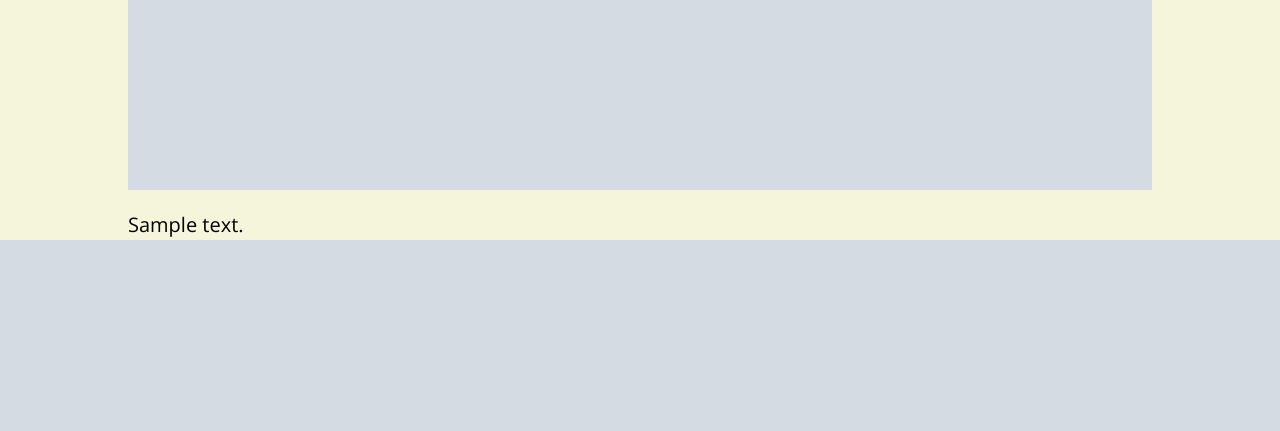
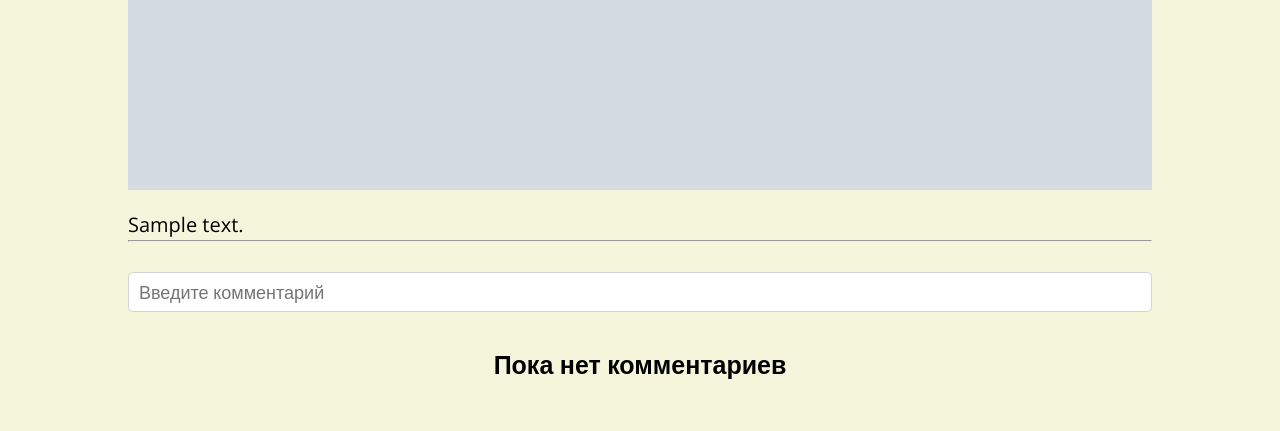
Before and after one commit to doublewera/blog_421, a Django app: page /app/post/1/ in a window 1280 px wide. Shown: the part 798-1229 px from the top of the page. Before the commit the page ends 1038 px from the top, so only its background shows below. Run offline with Django 5.2, Linux system fonts and the light colour scheme; tables that the repository leaves empty hold one stand-in row (values such as "Sample post"); grey boxes marked "Sample" are stand-in pictures; some web fonts are replaced.

Commit message:
comments form

```diff
--- a/app/admin.py
+++ b/app/admin.py
@@ -1,4 +1,5 @@
 from django.contrib import admin
-from .models import Post
+from .models import Post, Comment
 
 admin.site.register(Post)
+admin.site.register(Comment)
--- a/app/forms.py
+++ b/app/forms.py
@@ -1,7 +1,14 @@
 from django import forms
-from .models import Post
+from .models import Post, Comment
+
 
 class PostForm(forms.ModelForm):
     class Meta:
         model = Post
-        fields = ['title', 'body', 'image']
+        fields = ["title", "body", "image"]
+
+
+class CommentForm(forms.ModelForm):
+    class Meta:
+        model = Comment
+        fields = ["body"]
--- a/app/models.py
+++ b/app/models.py
@@ -13,3 +13,13 @@ class Post(models.Model):
 
     def snippet(self):
         return self.body[:30] + '...'
+
+class Comment(models.Model):
+    body = models.TextField()
+    date_created = models.DateField(auto_now_add=True)
+    date_edited = models.DateField(auto_now=True)
+    post = models.ForeignKey(Post, on_delete=models.CASCADE)
+    author = models.ForeignKey('auth.User', on_delete=models.CASCADE)
+
+    def __str__(self):
+        return self.body
--- a/app/templates/post.html
+++ b/app/templates/post.html
@@ -1,6 +1,4 @@
-{% extends 'base_layout.html' %}
-
-{% block content %}
+{% extends 'base_layout.html' %} {% block content %}
 <div class="post-container">
   <div class="header">
     <div>
@@ -10,7 +8,7 @@
     {% if post.author == user or user.is_staff %}
     <div class="buttons">
       <a href="{% url 'app:edit_post' post.pk %}" class="button primary">
-       <ion-icon name="create-outline"></ion-icon>
+        <ion-icon name="create-outline"></ion-icon>
       </a>
       <a href="{% url 'app:delete_post' post.pk %}" class="button danger">
         <ion-icon name="trash-outline"></ion-icon>
@@ -23,5 +21,23 @@
     <img src="{{ post.image.url }}" alt="" />
   </div>
   <div class="post-body">{{post.body}}</div>
+  <hr />
+
+  <form class="comments" method="post">
+    {% csrf_token %}
+
+    {% for field in form %}
+    <input
+      type="text"
+      class="input"
+      name="{{field.name}}"
+      placeholder="Введите комментарий"
+    />
+    {% endfor %}
+
+    <div class="comments-list">
+      <div class="title">Пока нет комментариев</div>
+    </div>
+  </form>
 </div>
 {% endblock %}
--- a/app/views.py
+++ b/app/views.py
@@ -1,17 +1,24 @@
 from django.shortcuts import render, redirect
 from .models import *
-from .forms import PostForm
+from .forms import PostForm, CommentForm
 from django.contrib.auth.decorators import login_required
-from django.http import HttpResponse
 from django.shortcuts import get_object_or_404
+
 
 def home(request):
     posts = Post.objects.all()
     return render(request, "home.html", {"posts": posts})
 
+
 def post(request, pk):
-    post_data = get_object_or_404(Post, pk=pk) # стало
-    return render(request, "post.html", {"post": post_data})
+    post_data = get_object_or_404(Post, pk=pk)
+    form = CommentForm()
+
+    if request.method == "POST":
+        create_comment(request, post_data)
+        return redirect("app:post", pk=post_data.pk)
+
+    return render(request, "post.html", {"post": post_data, "form": form})
 
 
 @login_required(login_url="users:login")
@@ -36,8 +43,7 @@ def edit_post(request, pk):
     post_data = Post.objects.get(id=pk)
 
     if post_data.author != request.user:
-        return render(request, '403.html')
-
+        return render(request, "403.html")
 
     form = PostForm(request.POST or None, request.FILES or None, instance=post_data)
 
@@ -53,10 +59,20 @@ def delete_post(request, pk):
     post_data = Post.objects.get(id=pk)
 
     if post_data.author != request.user:
-        return render(request, '403.html')
+        return render(request, "403.html")
 
     if request.method == "POST":
         post_data.delete()
         return redirect("app:home")
 
     return render(request, "delete_post.html", {"pk": pk})
+
+
+def create_comment(request, post_data):
+    form = CommentForm(request.POST)
+
+    if form.is_valid():
+        comment = form.save(commit=False)
+        comment.author = request.user
+        comment.post = post_data
+        comment.save()
--- a/blog/settings.py
+++ b/blog/settings.py
@@ -11,7 +11,7 @@ BASE_DIR = Path(__file__).resolve().parent.parent
 SECRET_KEY = "django-insecure-7=%ilr$l_m0n-2pnv@^w$b#7%&93#j#00&(u5n_tb!5n0bs-z8"
 
 # SECURITY WARNING: don't run with debug turned on in production!
-DEBUG = False
+DEBUG = True
 
 ALLOWED_HOSTS = ["localhost", "127.0.0.1"]
 
--- a/static/style.css
+++ b/static/style.css
@@ -231,3 +231,22 @@ form .title {
 .redirect a:hover {
   text-decoration: underline;
 }
+
+.comments {
+  padding: 30px 0;
+  background: none;
+  box-shadow: none;
+}
+.comments .input {
+  width: 100%;
+  height: 5vh;
+  border: 1px solid lightgrey;
+  border-radius: 5px;
+  padding: 0 10px;
+  font-size: 18px;
+}
+.comments .title {
+  font-size: 25px;
+  text-align: center;
+  padding: 20px 0;
+}
```
Also changed, not shown: app/migrations/0003_comment.py (added).
